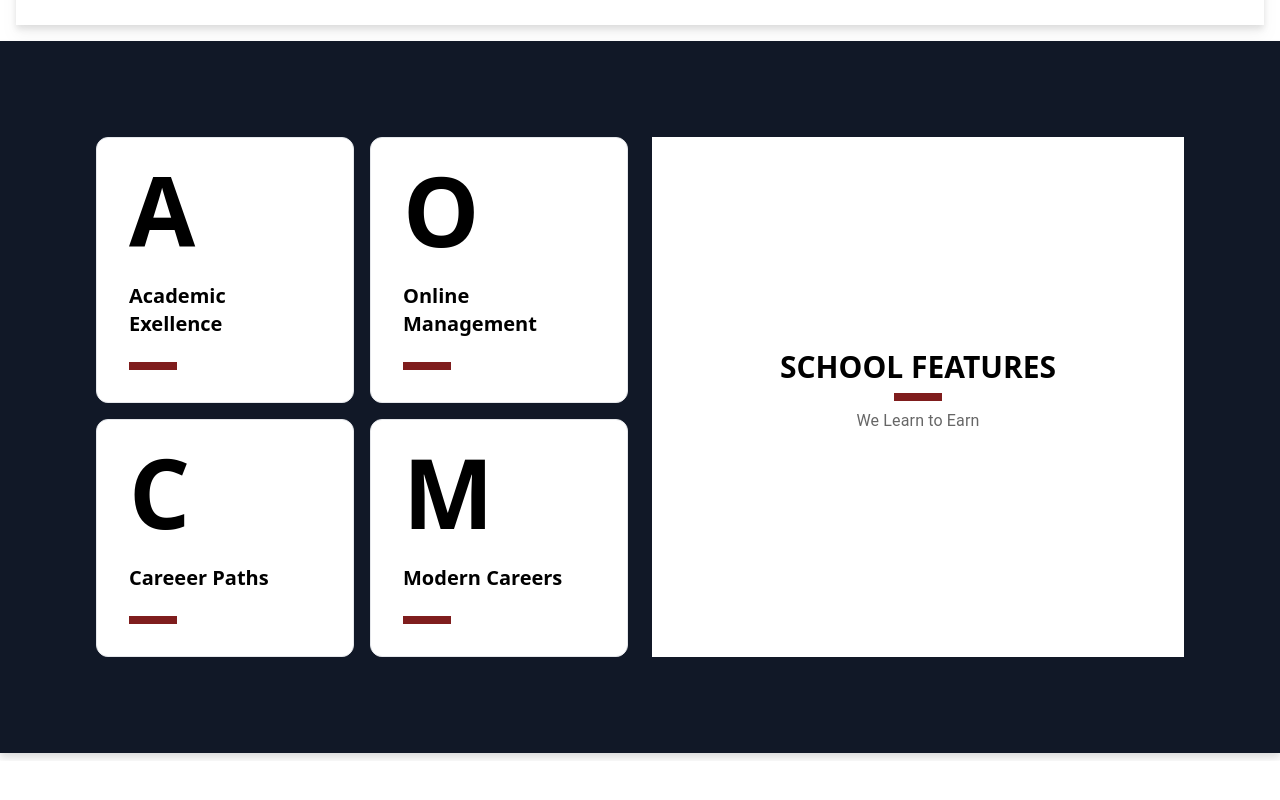
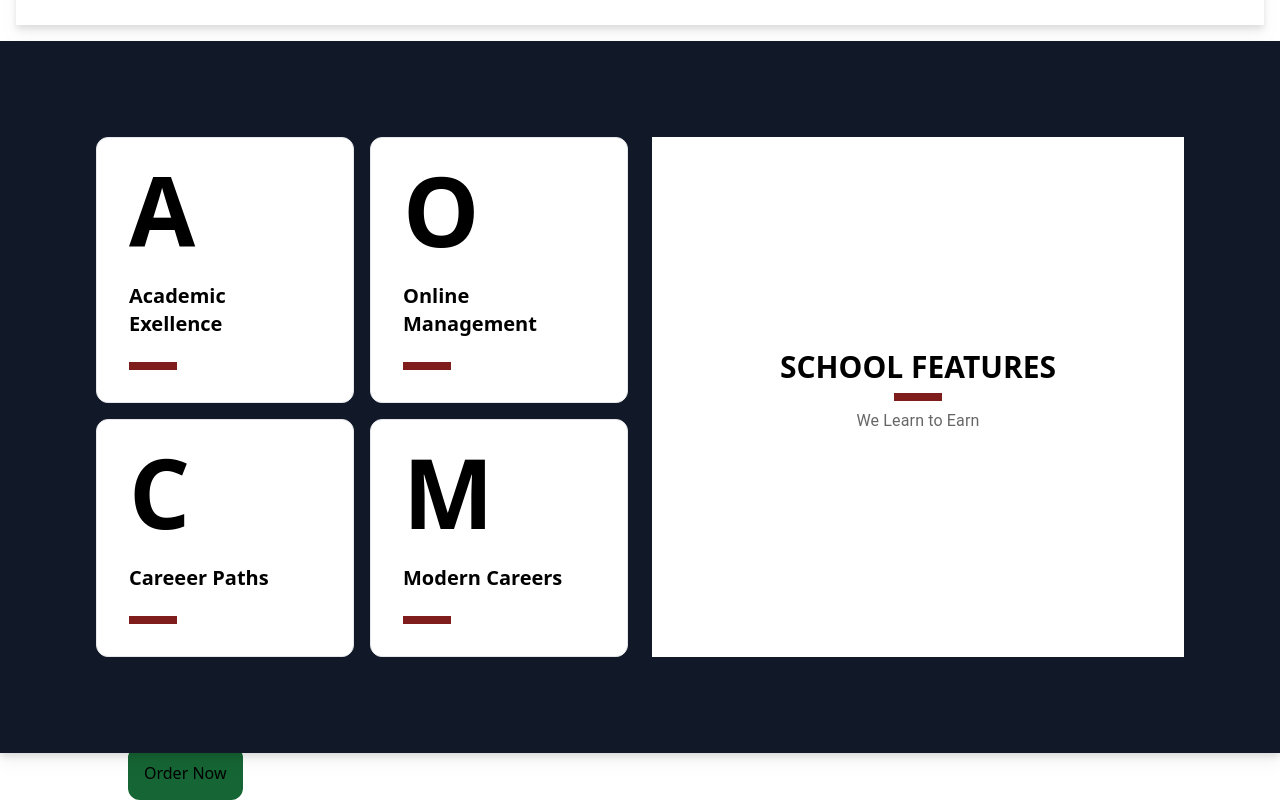
Before and after one commit to seonudoiba/bugacademy, a Next.js app: page / in a window 1280 px wide. Shown: the part 1414-2214 px from the top of the page. Before the commit the page ends 2175 px from the top, so only its background shows below. Built offline with nearby package versions, Linux system fonts and the light colour scheme.

Commit message:
Bugacademy

```diff
--- a/pages/index.js
+++ b/pages/index.js
@@ -16,6 +16,7 @@ export default function Home() {
 			<Hero />
 			<AboutHero />
 			<CourseHero />
+			<a className='mb-36 p-4 text-center mx-32 rounded-xl bg-green-800 w-8' href="https://pay.squadco.com/HNPW48">Order Now</a>
 
 		</div>
 	);
```
